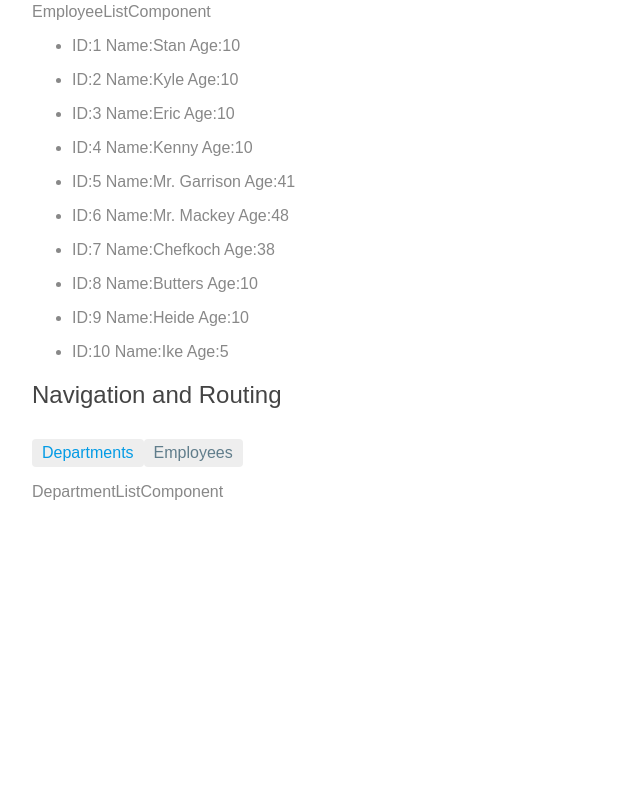
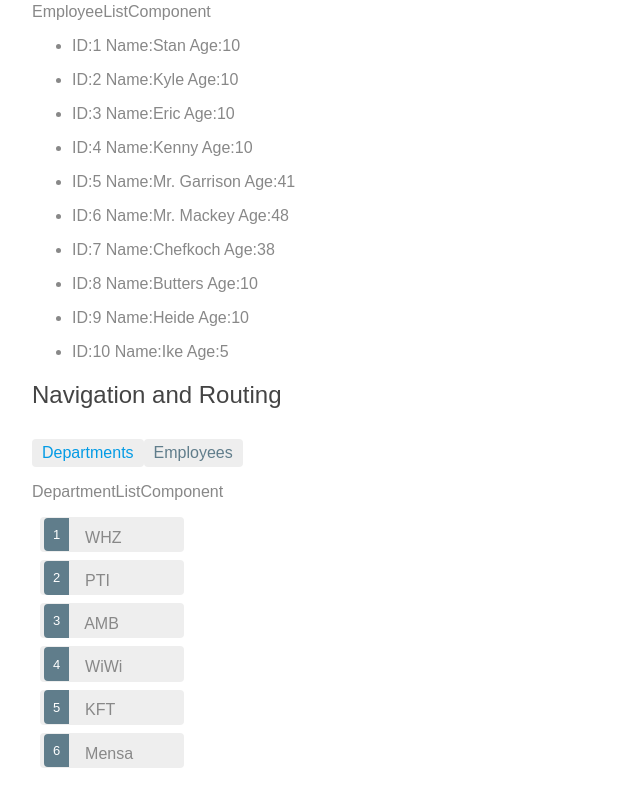
Before and after one commit to Flugpanda/learningAngular8, an Angular app: page /departments in a window 1280 px wide. Shown: the part 3060-3860 px from the top of the page, without its empty margins (0-640 px from the left). Before the commit the page ends 3593 px from the top, so only its background shows below. Built offline with nearby package versions, Linux system fonts and the light colour scheme.

Commit message:
Added a sample on how to use url parameters with routing
	geändert:       src/app/app-routing.module.ts
	neue Datei:     src/app/department-detail/department-detail.component.ts
	geändert:       src/app/department-list/department-list.component.ts

```diff
--- /dev/null
+++ b/src/app/department-detail/department-detail.component.ts
@@ -0,0 +1,40 @@
+import { Component, OnInit } from '@angular/core';
+import { ActivatedRoute } from '@angular/router';
+
+@Component({
+  selector: 'app-department-detail',
+  template: `
+    <h3>Your selected the department with ID: {{ departmentid }}</h3>
+  `,
+  styles: []
+})
+export class DepartmentDetailComponent implements OnInit {
+
+  public departmentid;
+
+  /**
+   * This constructor get the ActivatedRoute injected,
+   * so that the class can react to url parameters
+   *
+   * @param activeRoute the injected activeRouter
+   */
+  constructor(private activeRoute: ActivatedRoute) { }
+
+  /**
+   * When the view is loeaded, this method is fired
+   * and we use it to analyze the url parameter
+   */
+  ngOnInit() {
+    /**
+     * parseInt -> transforms the string to an int
+     * activeRout -> the ActiveRout reference
+     * snapshot -> take a snapshot of the current url
+     * paramMap -> get a map of url marameters that are contained by the snapshot
+     * get -> get the value of a specific parameter from the paramMap
+     */
+    let id = parseInt(this.activeRoute.snapshot.paramMap.get('id'));
+
+    this.departmentid = id;
+  }
+
+}
--- a/src/app/department-list/department-list.component.ts
+++ b/src/app/department-list/department-list.component.ts
@@ -1,17 +1,56 @@
 import { Component, OnInit } from '@angular/core';
+import { Router } from '@angular/router';
 
 @Component({
   selector: 'app-department-list',
   template: `
     <p>DepartmentListComponent</p>
+    <ul class='items'>
+      <li (click)='itemSelected(dp)' *ngFor='let dp of departments'>
+          <span class='badge'>{{ dp.id }}</span> {{dp.name}}
+      </li>
+    </ul>
   `,
   styles: []
 })
 export class DepartmentListComponent implements OnInit {
 
-  constructor() { }
+  public departments = [
+    { 'id': 1, 'name': 'WHZ' },
+    { 'id': 2, 'name': 'PTI' },
+    { 'id': 3, 'name': 'AMB' },
+    { 'id': 4, 'name': 'WiWi' },
+    { 'id': 5, 'name': 'KFT' },
+    { 'id': 6, 'name': 'Mensa' }
+  ]
+
+  /**
+   * The constructor gets an instance of the router injected
+   * so that we can redirect to other websites via code
+   *
+   * @param router  the injected router
+   */
+  constructor(private router: Router) { }
 
   ngOnInit() {
   }
 
+  /**
+   * This event handler shall open the DepartmentDetailComponent View
+   * for the selected department
+   *
+   * @param department the selected department from the list
+   */
+  itemSelected(department){
+    /**
+     * The router.navigate method takes an array of parameters
+     *
+     * With those privided the router will construct the url from the parameters
+     * and start the redirection.
+     *
+     * ['/departments', department.id] wil result in /departments/<id>
+     */
+    this.router.navigate(['/departments', department.id]);
+  }
+
 }
```
Also changed, not shown: src/app/app-routing.module.ts (+8 -1 lines).
